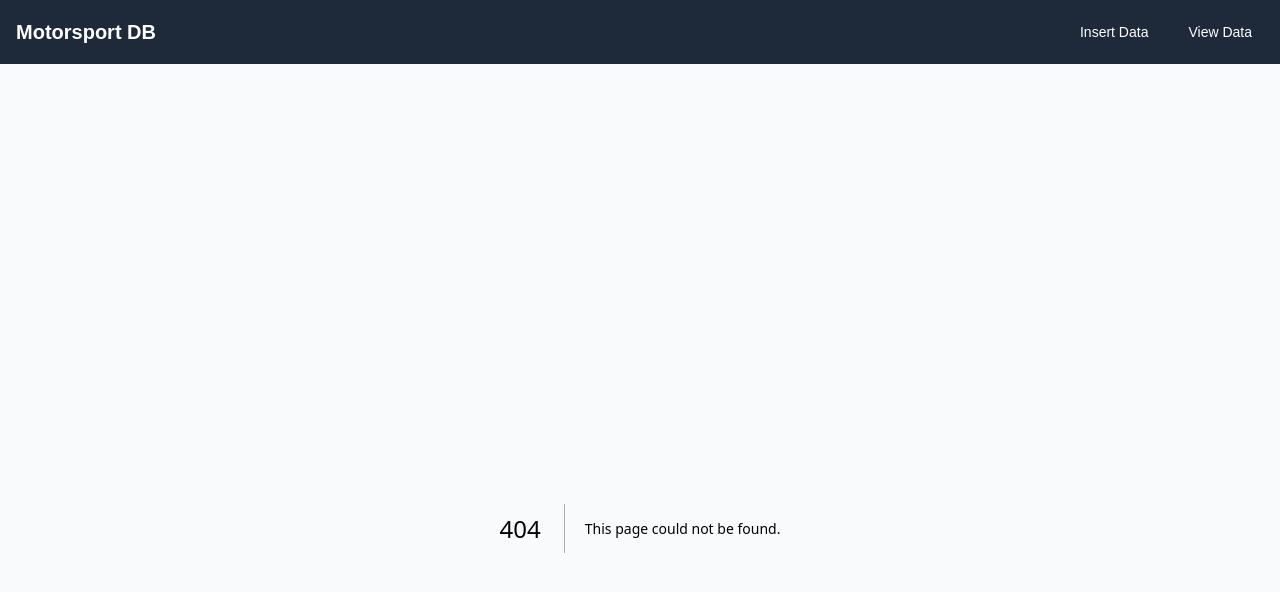
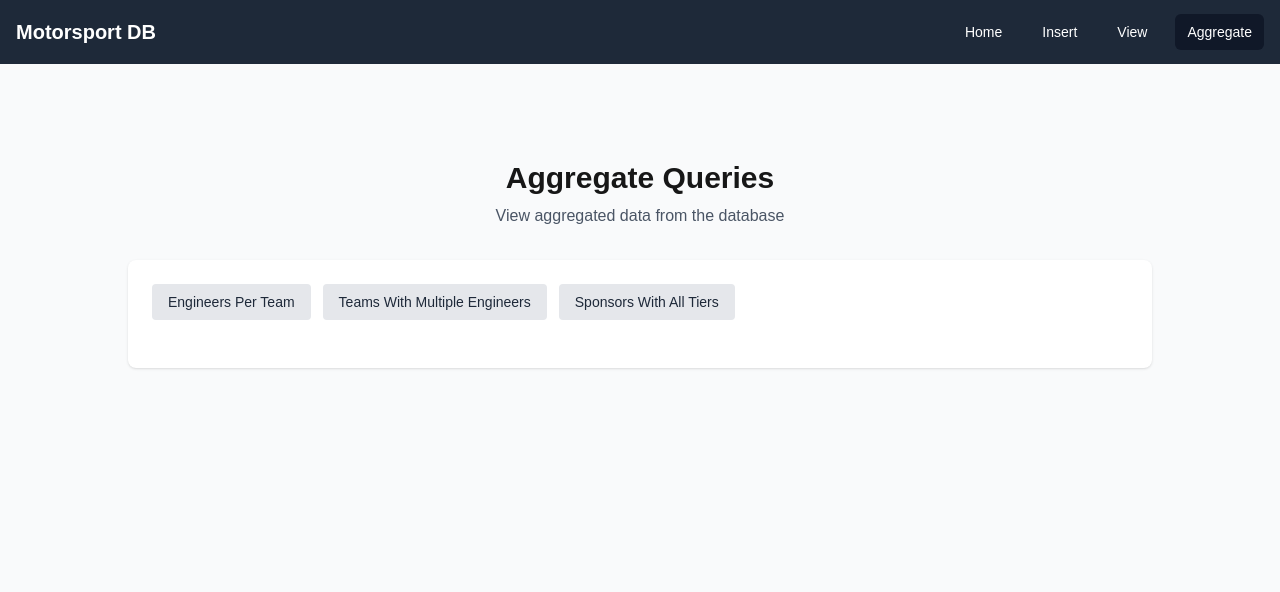
Before and after one commit to NOTDanOS/Motorsport_Database, a Next.js app in the folder frontend/: page /aggregate in a window 1280 px wide. Before the commit this address had no page. Shown: the top 592 px of the page. Built offline with nearby package versions, Linux system fonts and the light colour scheme.

Commit message:
Added navbar with the aggregate queries and implemented in UI

```diff
--- /dev/null
+++ b/frontend/src/app/aggregate/page.js
@@ -0,0 +1,195 @@
+"use client";
+
+import { useState } from "react";
+import MessageDisplay from "../../components/MessageDisplay";
+
+export default function AggregatePage() {
+  const [queryType, setQueryType] = useState("");
+  const [queryResults, setQueryResults] = useState([]);
+  const [isLoading, setIsLoading] = useState(false);
+  const [message, setMessage] = useState({ text: "", type: "" });
+
+  // headersss for cols
+  const queryColumnHeaders = {
+    "engineers-per-team": ["Team Name", "Engineer Count"],
+    "teams-with-multiple-engineers": ["Team Name", "Engineer Count"],
+    "sponsors-with-all-tiers": ["Sponsor Name"],
+  };
+
+  const aggregateQueries = [
+    {
+      id: "engineers-per-team",
+      name: "Engineers Per Team",
+      description: "Shows the count of engineers assigned to each team",
+    },
+    {
+      id: "teams-with-multiple-engineers",
+      name: "Teams With Multiple Engineers",
+      description: "Shows teams that have more than one engineer assigned",
+    },
+    {
+      id: "sponsors-with-all-tiers",
+      name: "Sponsors With All Tiers",
+      description: "Shows sponsors that have participated in all tier levels",
+    },
+  ];
+
+  const fetchAggregateData = async (queryId) => {
+    setIsLoading(true);
+    setMessage({ text: "", type: "" });
+
+    try {
+      const response = await fetch(`/api/aggregate/${queryId}`);
+      const result = await response.json();
+
+      if (result.success) {
+        setQueryResults(result.data);
+        if (result.data.length === 0) {
+          setMessage({
+            text: "No results found for this query.",
+            type: "info",
+          });
+        }
+      } else {
+        throw new Error(result.message || "Failed to fetch data");
+      }
+    } catch (error) {
+      console.error(`Error fetching aggregate data:`, error);
+      setMessage({
+        text: `Error: ${error.message || "Failed to load data"}`,
+        type: "error",
+      });
+      setQueryResults([]);
+    } finally {
+      setIsLoading(false);
+    }
+  };
+
+  const handleQuerySelect = (queryId) => {
+    setQueryType(queryId);
+    fetchAggregateData(queryId);
+  };
+
+  const renderTableHeaders = () => {
+    if (queryResults.length === 0) return null;
+
+    // I think the oracle was returning an arrays of arrays which I dont want, found this solution to check
+    const firstRow = queryResults[0];
+    const isArrayData =
+      Array.isArray(firstRow) || Object.keys(firstRow)[0] === "0";
+
+    // Only to display the header name, had manual issues beore
+    const headers =
+      isArrayData && queryColumnHeaders[queryType]
+        ? queryColumnHeaders[queryType]
+        : Object.keys(queryResults[0]);
+
+    return (
+      <thead className="bg-gray-100 dark:bg-gray-700">
+        <tr>
+          {headers.map((header, index) => (
+            <th
+              key={index}
+              className="px-6 py-3 text-left text-xs font-medium text-gray-500 dark:text-gray-300 uppercase tracking-wider"
+            >
+              {typeof header === "string" ? header.replace(/_/g, " ") : header}
+            </th>
+          ))}
+        </tr>
+      </thead>
+    );
+  };
+
+  const renderTableRows = () => {
+    if (queryResults.length === 0) return null;
+
+
+    const firstRow = queryResults[0];
+    const isArrayData = Array.isArray(firstRow);
+
+    return (
+      <tbody className="bg-white dark:bg-gray-800 divide-y divide-gray-200 dark:divide-gray-700">
+        {queryResults.map((row, rowIndex) => (
+          <tr
+            key={rowIndex}
+            className="hover:bg-gray-50 dark:hover:bg-gray-700"
+          >
+            {isArrayData
+              ? row.map((cell, cellIndex) => (
+                  <td
+                    key={cellIndex}
+                    className="px-6 py-4 whitespace-nowrap text-sm text-gray-500 dark:text-gray-300"
+                  >
+                    {cell || "N/A"}
+                  </td>
+                ))
+              : Object.values(row).map((cell, cellIndex) => (
+                  <td
+                    key={cellIndex}
+                    className="px-6 py-4 whitespace-nowrap text-sm text-gray-500 dark:text-gray-300"
+                  >
+                    {cell || "N/A"}
+                  </td>
+                ))}
+          </tr>
+        ))}
+      </tbody>
+    );
+  };
+
+  return (
+    <div className="min-h-screen p-8 flex flex-col items-center">
+      <header className="w-full max-w-3xl mb-8 text-center">
+        <h1 className="text-3xl font-bold mb-2">Aggregate Queries</h1>
+        <p className="text-gray-600 dark:text-gray-300">
+          View aggregated data from the database
+        </p>
+      </header>
+
+      <main className="w-full max-w-5xl bg-white dark:bg-gray-800 rounded-lg shadow p-6">
+        <MessageDisplay message={message} />
+
+        <div className="mb-6">
+          <div className="flex flex-wrap gap-3 mb-6">
+            {aggregateQueries.map((query) => (
+              <button
+                key={query.id}
+                onClick={() => handleQuerySelect(query.id)}
+                className={`px-4 py-2 rounded text-sm font-medium ${
+                  queryType === query.id
+                    ? "bg-blue-600 text-white"
+                    : "bg-gray-200 text-gray-800 hover:bg-gray-300"
+                }`}
+              >
+                {query.name}
+              </button>
+            ))}
+          </div>
+
+          {queryType && (
+            <div className="text-sm text-gray-600 dark:text-gray-400 mb-4">
+              {aggregateQueries.find((q) => q.id === queryType)?.description}
+            </div>
+          )}
+        </div>
+
+        {isLoading ? (
+          <div className="text-center py-4">
+            <p className="text-gray-600 dark:text-gray-300">Loading data...</p>
+          </div>
+        ) : queryResults.length > 0 ? (
+          <div className="overflow-x-auto">
+            <table className="min-w-full divide-y divide-gray-200 dark:divide-gray-700">
+              {renderTableHeaders()}
+              {renderTableRows()}
+            </table>
+          </div>
+        ) : queryType && !message.text ? (
+          <p className="text-center py-4 text-gray-600 dark:text-gray-300">
+            No data found.
+          </p>
+        ) : null}
+      </main>
+    </div>
+  );
+}
--- a/frontend/src/components/Navbar.js
+++ b/frontend/src/components/Navbar.js
@@ -2,6 +2,13 @@
 
 import Link from "next/link";
 import { usePathname } from "next/navigation";
+
+const navigation = [
+  { name: "Home", href: "/" },
+  { name: "Insert", href: "/insert" },
+  { name: "View", href: "/view" },
+  { name: "Aggregate", href: "/aggregate" },
+];
 
 export default function Navbar() {
   const pathname = usePathname();
@@ -16,22 +23,17 @@ export default function Navbar() {
             </Link>
           </div>
           <div className="flex items-center space-x-4">
-            <Link
-              href="/insert"
-              className={`px-3 py-2 rounded-md text-sm font-medium ${
-                pathname === "/insert" ? "bg-gray-900" : "hover:bg-gray-700"
-              }`}
-            >
-              Insert Data
-            </Link>
-            <Link
-              href="/view"
-              className={`px-3 py-2 rounded-md text-sm font-medium ${
-                pathname === "/view" ? "bg-gray-900" : "hover:bg-gray-700"
-              }`}
-            >
-              View Data
-            </Link>
+            {navigation.map((item) => (
+              <Link
+                key={item.name}
+                href={item.href}
+                className={`px-3 py-2 rounded-md text-sm font-medium ${
+                  pathname === item.href ? "bg-gray-900" : "hover:bg-gray-700"
+                }`}
+              >
+                {item.name}
+              </Link>
+            ))}
           </div>
         </div>
       </div>
```
